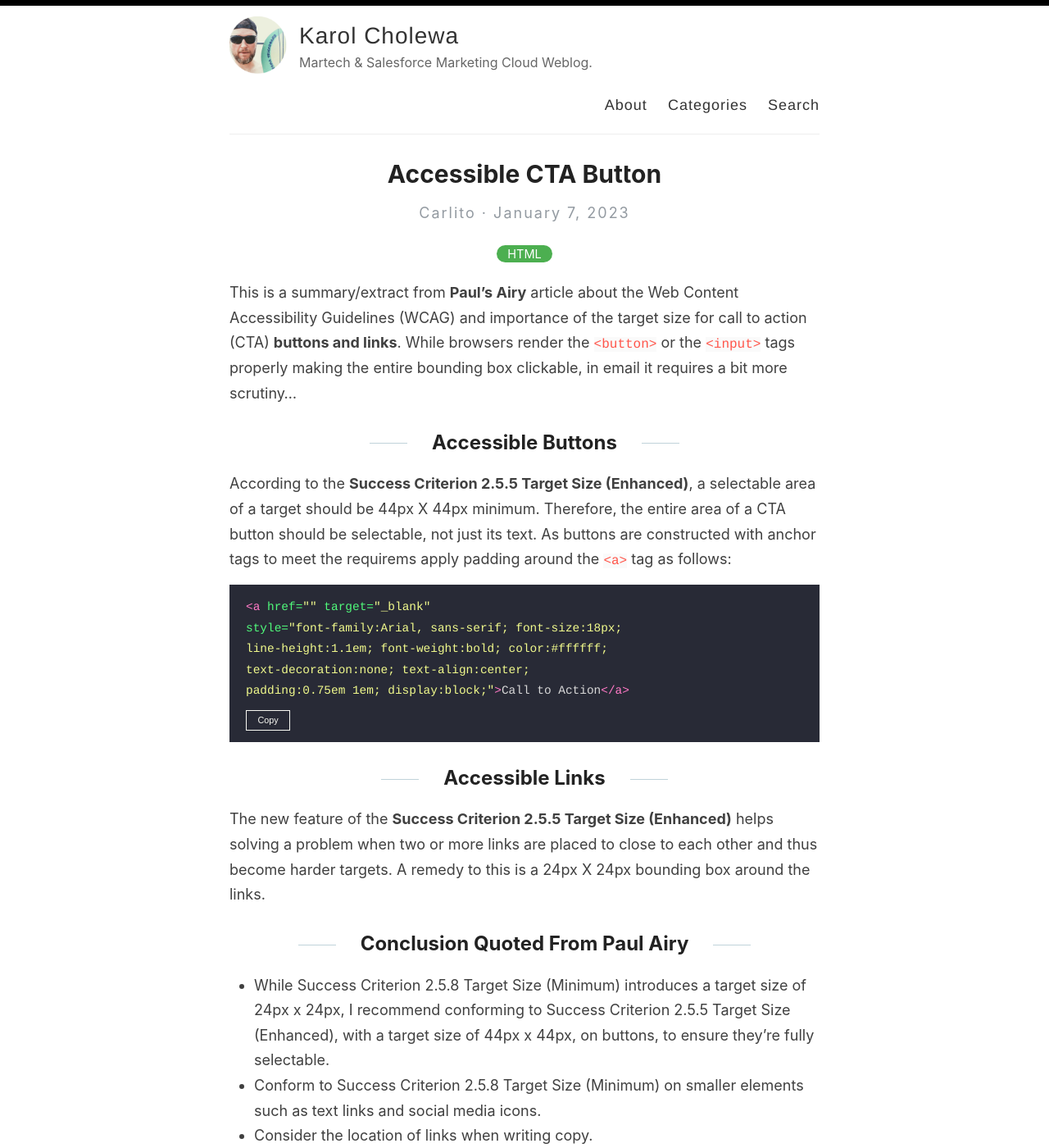
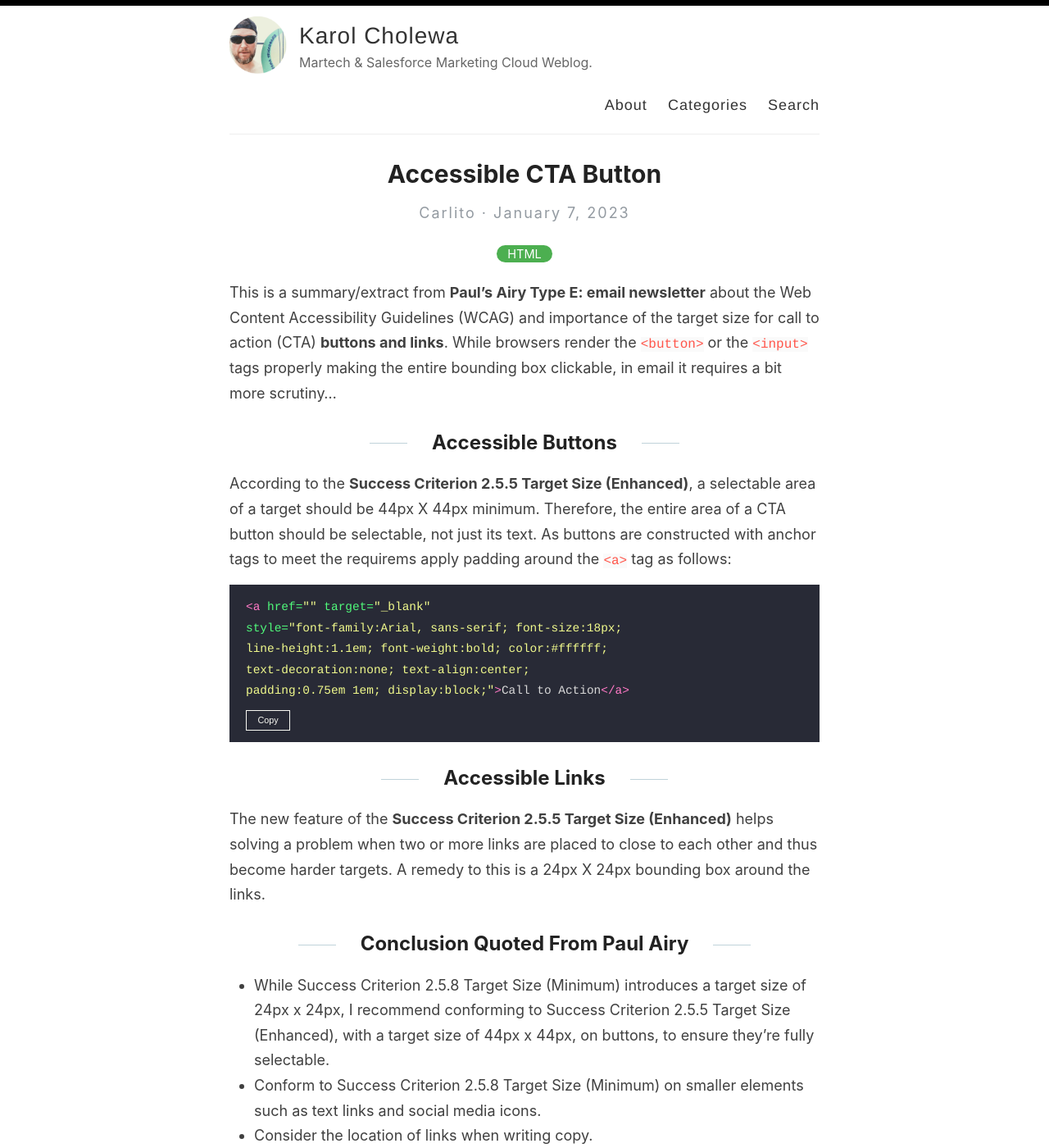
Before and after one commit to karolcholewa/blog, a Jekyll site: the page built from _posts/2023-01-07-accessible-button.md, in a window 1280 px wide and 1400 px high. Shown: the whole window at 82% size. Built offline with Jekyll 4.4.1, drawn with Linux system fonts in a browser that asks for light colours; some of the changed text lies outside the part shown.

Commit message:
post updated

````diff
--- a/_posts/2023-01-07-accessible-button.md
+++ b/_posts/2023-01-07-accessible-button.md
@@ -3,7 +3,7 @@ layout: post
 title: "Accessible CTA Button"
 categories: [HTML]
 ---
-This is a summary/extract from **Paul's Airy** article about the Web Content Accessibility Guidelines (WCAG) and importance of the target size for call to action (CTA) **buttons and links**. While browsers render the ```<button>``` or the `<input>` tags properly making the entire bounding box clickable, in email it requires a bit more scrutiny&hellip;
+This is a summary/extract from **Paul's Airy Type E: email newsletter** about the Web Content Accessibility Guidelines (WCAG) and importance of the target size for call to action (CTA) **buttons and links**. While browsers render the ```<button>``` or the `<input>` tags properly making the entire bounding box clickable, in email it requires a bit more scrutiny&hellip;
 
 ## Accessible Buttons
 According to the **Success Criterion 2.5.5 Target Size (Enhanced)**, a selectable area of a target should be 44px X 44px minimum. Therefore, the entire area of a CTA button should be selectable, not just its text. As buttons are constructed with anchor tags to meet the requirems apply padding around the `<a>` tag as follows:
@@ -28,7 +28,7 @@ The new feature of the **Success Criterion 2.5.5 Target Size (Enhanced)** helps
 
 
 ## Resources
-*   [Paul Airy Blog](https://beyondtheenvelope.cmail19.com/t/d-e-vtlody-jlaiyail-a/)
+*   [Paul Airy Type E: Newsletter](https://beyondtheenvelope.co.uk/type-e.php)
 *   [WCAG Success Criterion 2.5.5 Target Size (Enhanced)](https://www.w3.org/TR/WCAG22/#target-size-enhanced)
 *   [WCAG Success Criterion 2.5.8 Target Size (Minimum)](https://www.w3.org/TR/WCAG22/#target-size-minimum)
 *   [WCAG Bounding Box Definition](https://www.w3.org/TR/WCAG22/#dfn-bounding-boxes)
````
Also changed, not shown: _posts/2019-02-02-accessible-emails.md (+4 -3 lines).
